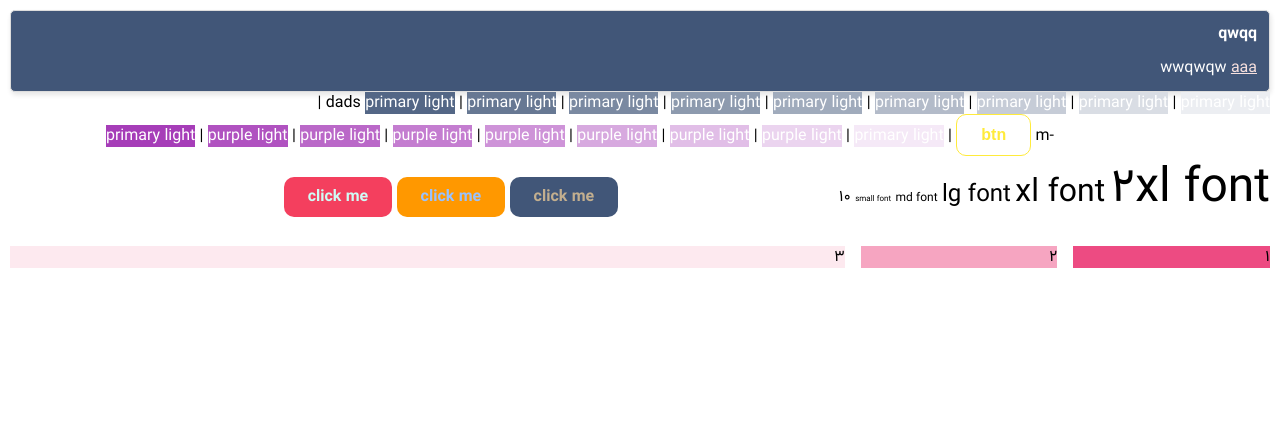
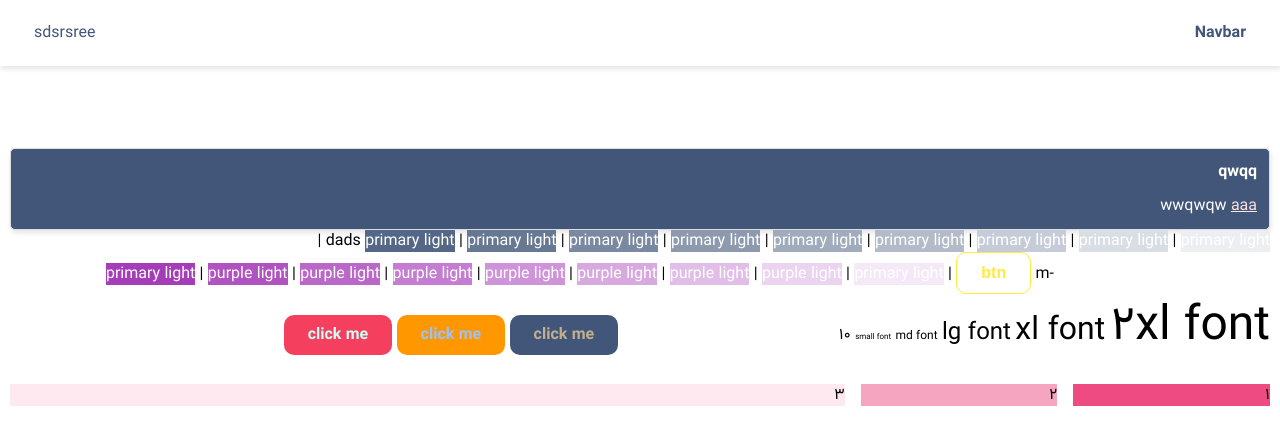
Before and after one commit to Ghorbani-Dev1985/Cleo, a website built with Vite: page index.html in a window 1280 px wide. Built offline with nearby package versions, Linux system fonts and the light colour scheme.

Commit message:
feat: develop navbar component with extend

```diff
--- a/index.html
+++ b/index.html
@@ -7,6 +7,13 @@
     <title>Vite App</title>
   </head>
   <body>
+    <nav class="navbar text-white mb-4">
+      <div class="container ">
+        <h2 class="site-title">Navbar</h2>
+        <p>sdsrsree</p>
+      </div>
+
+    </nav>
      <!-- Header -->
       <!-- <header>
         <img src="./src/Assets/Images/logo (1).png" alt="ghorbani-dev.ir"/>
--- a/src/Assets/Styles/_base.scss
+++ b/src/Assets/Styles/_base.scss
@@ -3,6 +3,7 @@
 * {
     color: inherit;
     margin: 0;
+    box-sizing: border-box;
   }
 
   body {
--- a/src/Assets/Styles/_grid.scss
+++ b/src/Assets/Styles/_grid.scss
@@ -28,7 +28,6 @@ $align-items: start, end, center, baseline, stretch;
   max-width: 1280px;
   margin: 0 auto;
   padding: 1rem;
-  box-sizing: border-box;
   @include lg {
     padding: 0.625rem;
   }
--- /dev/null
+++ b/src/Assets/Styles/components/_navbar.scss
@@ -0,0 +1,26 @@
+.w-full{
+    width: 100%;
+}
+%flex-center{
+    display: flex;
+    justify-content: center;
+    align-items: center;
+}
+%flex-between{
+    display: flex;
+    justify-content: space-between;
+    align-items: center;
+}
+.navbar{
+    @extend %flex-between, .w-full;
+    padding: $base-padding $base-padding * 2;
+    box-shadow: $base-box-shadow;
+    color: $primary;
+    .site-title{
+        font-size: $base-font-size;
+        font-weight: bold;
+    }
+    .container{
+        @extend %flex-between
+    }
+}
--- a/src/Assets/Styles/index.scss
+++ b/src/Assets/Styles/index.scss
@@ -13,6 +13,7 @@
 // components (button, card, navbar etc)
 @import 'components/card';
 @import 'components/button';
+@import 'components/navbar';
 
 // utilities (margin, padding, opacity, etc)
 @import 'utilities';
```
